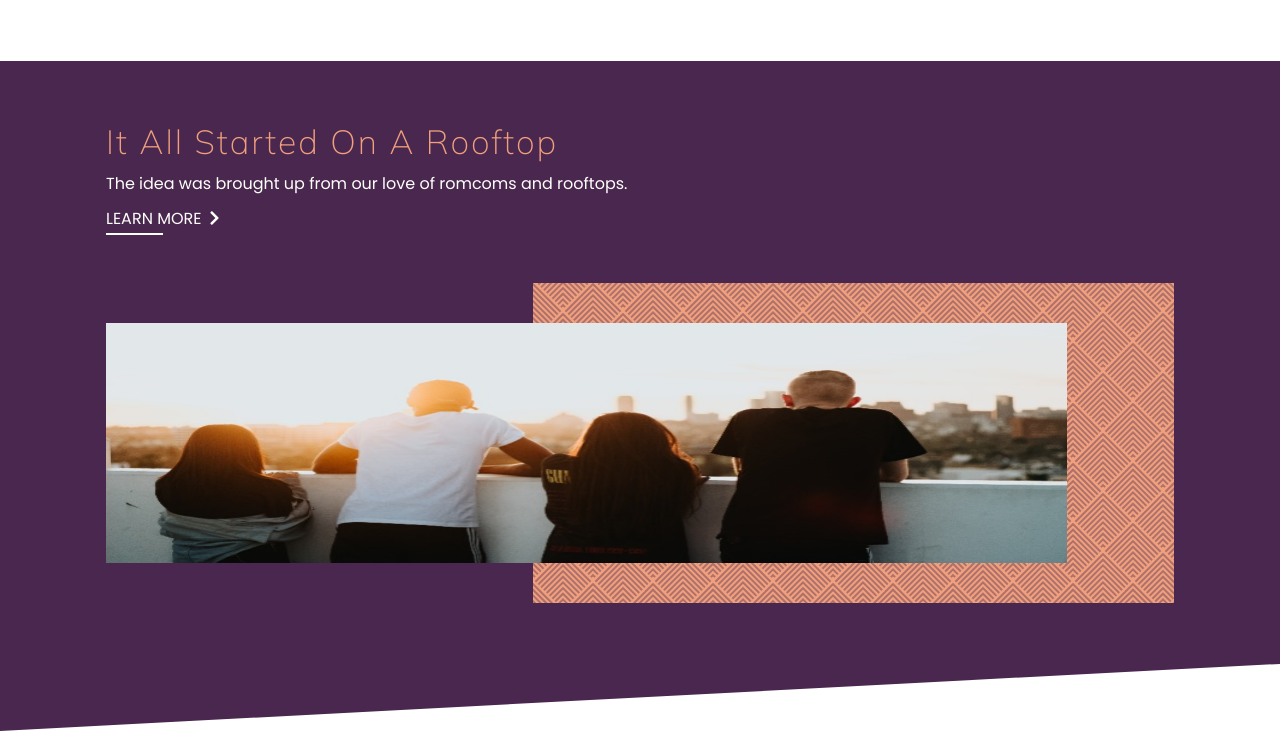
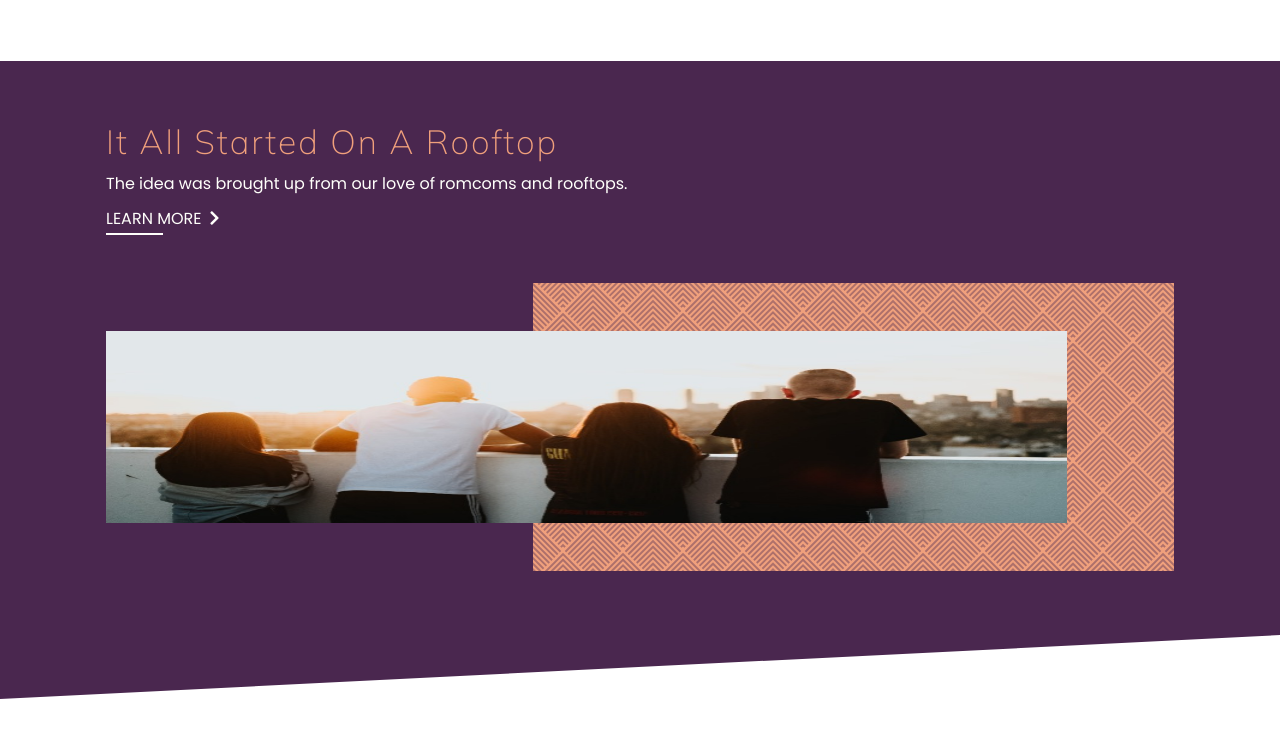
Before and after one commit to olopcodes/my-dating-app, a website: page index.html in a window 1280 px wide. Shown: the part 845-1576 px from the top of the page. After the commit the page ends 1544 px from the top, so only its background shows below. Drawn offline with Linux system fonts and the light colour scheme.

Commit message:
changed the size of about img divs

```diff
--- a/sass/home/_about.scss
+++ b/sass/home/_about.scss
@@ -11,7 +11,7 @@
   }
 
   &__img {
-    height: 20rem;
+    height: 18rem;
     position: relative;
     z-index: 1;
     display: flex;
@@ -19,7 +19,7 @@
   }
 
   &__img-box {
-    height: 15rem;
+    height: 12rem;
     width: 90%;
   }
 
```
Also changed, not shown: css/style.css.
